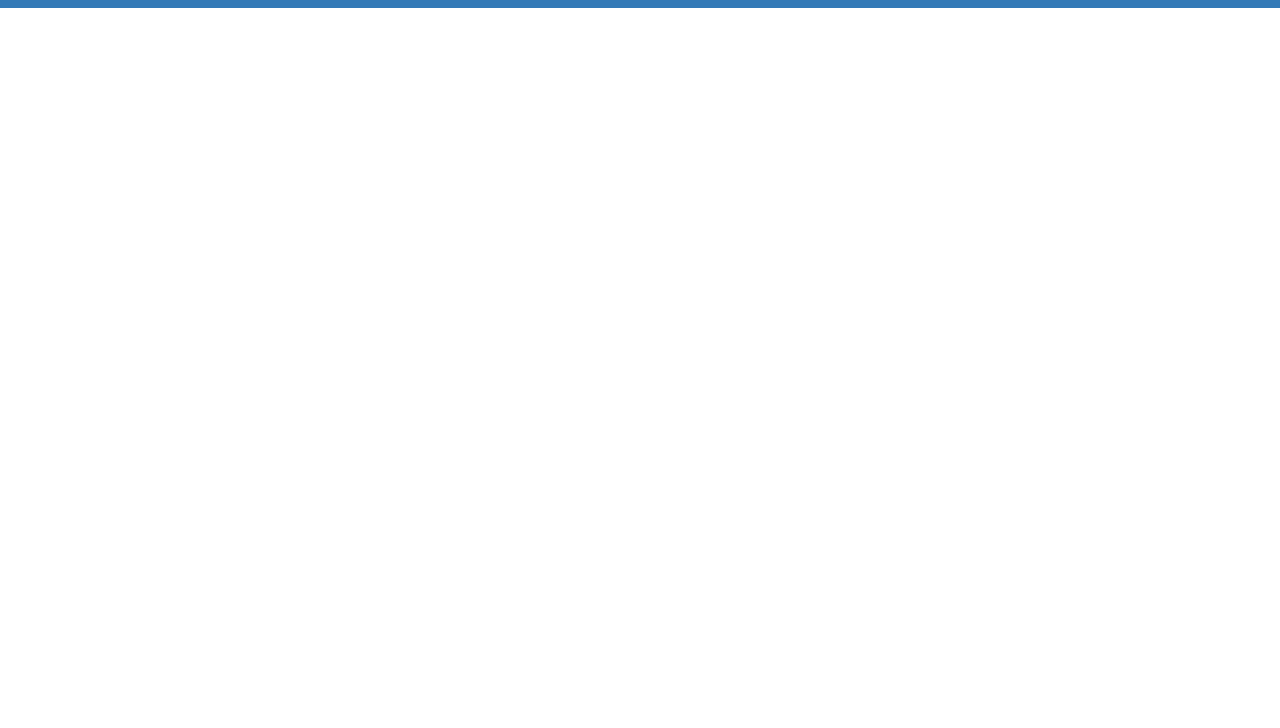
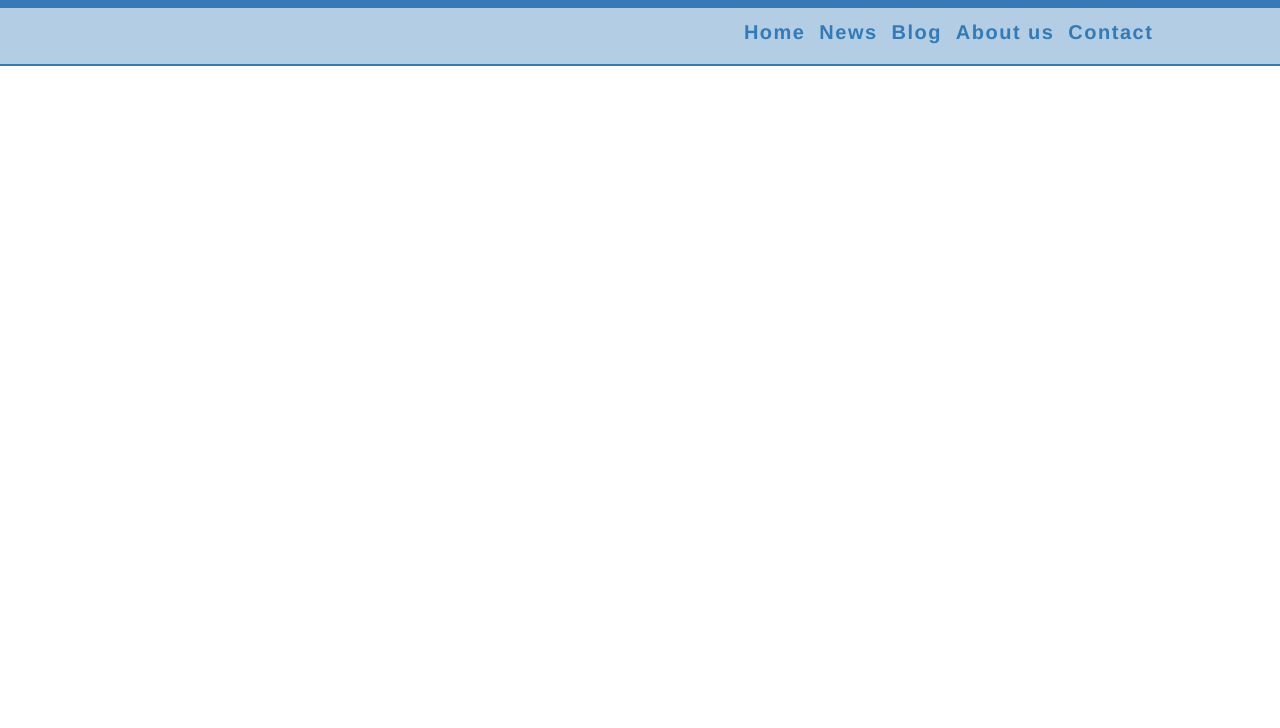
Before and after one commit to RomanPinelo/bootstrap-tipografia, a plain HTML site: page index.html in a window 1280 px wide. Shown: the part 72-800 px from the top of the page. Drawn offline with nearby package versions, Linux system fonts and the light colour scheme.

Commit message:
Menu terminado

```diff
--- a/index.html
+++ b/index.html
@@ -45,6 +45,22 @@
       </div><!--container-fluid-->
     </header>
 
+    <nav>
+      <div class="container-fluid">
+        <div class="row">
+          <div class="col-md-10 col-md-offset-1">
+            <ul class="list-unstyled list-inline text-right">
+              <li><a href="#">Home</a></li>
+              <li><a href="#">News</a></li>
+              <li><a href="#">Blog</a></li>
+              <li><a href="#">About us</a></li>
+              <li><a href="#">Contact</a></li>
+            </ul>
+          </div>
+        </div>
+      </div>
+    </nav>
+
   </body>
 
 </html>
--- a/main.css
+++ b/main.css
@@ -40,3 +40,31 @@ header div {
 .button a:active {
   background-color: #000;
 }
+
+
+/*================================================================
+    NAV STYLES
+================================================================*/
+nav {
+  border-bottom: 2px solid #337AB7;
+  background-color: #b2cde4;
+}
+
+nav div {
+  height: 7vh;
+}
+
+nav a {
+  display: block;
+  color: #337AB7;
+  font-weight: bold;
+  font-size: 2rem;
+  letter-spacing: 0.15rem;
+  margin-top: 1rem;
+}
+
+nav a:hover {
+  border-bottom: 2px solid #337AB7;
+  padding-bottom: 0.1rem;
+  text-decoration: none;
+}
```
